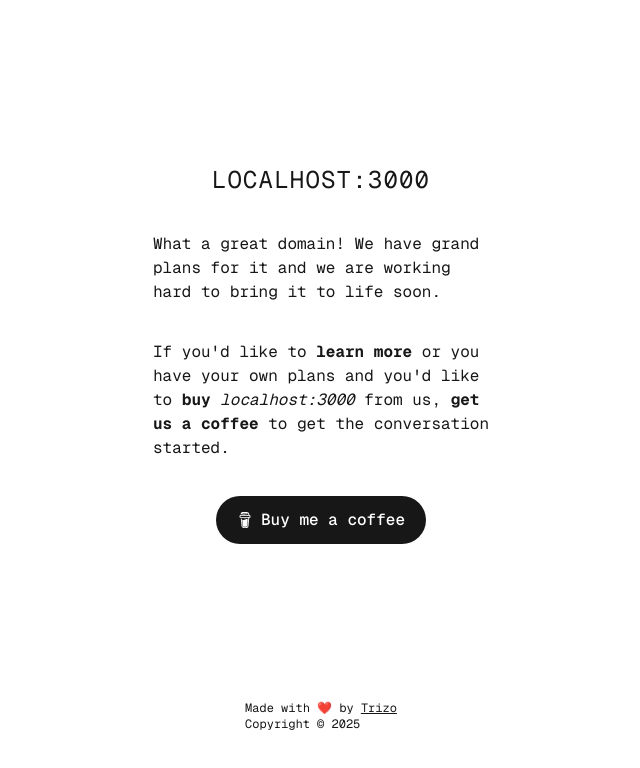
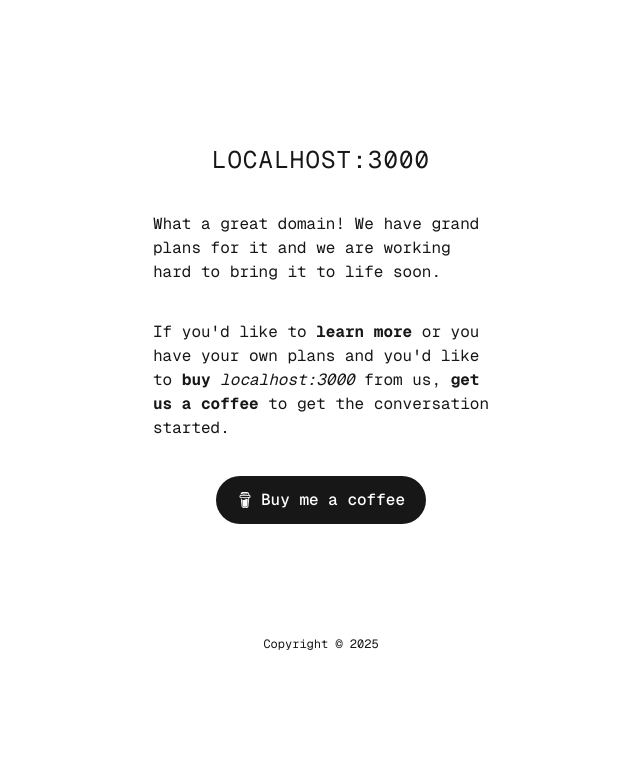
Before and after one commit to trizoza/nextjs-domain-lander, a Next.js app: page / in a window 1280 px wide. Shown: the top 768 px of the page, without its empty margins (319-959 px from the left). Built offline with nearby package versions, Linux system fonts and the light colour scheme.

Commit message:
add TODOs

```diff
--- a/app/constants.ts
+++ b/app/constants.ts
@@ -1,7 +1,24 @@
-// TODO: USE YOUR OWN COFFEE URL HERE
+/********************************************************************************************************
 
-// ko-fi.com example
-export const KOFI_URL = "https://ko-fi.com/trizo";
+🚨 TODO ⚠️
 
-// buymeacoffee.com example
-// export const BUY_ME_A_COFFEE_URL = "https://www.buymeacoffee.com/trizo";
+SET YOUR OWN COFFEE_URL!
+
+OPTION 1: SET ENVIRONMENT VARIABLE `COFFEE_URL` IN VERCEL PROJECT SETTINGS WITH YOUR OWN LINK
+OPTION 2: FORK THIS REPO AND OVERWRITE "https://www.buymeacoffee.com/trizo" ON LINE 12 WITH YOUR OWN LINK
+
+*********************************************************************************************************/
+
+export const COFFEE_URL = process.env.COFFEE_URL || "https://www.buymeacoffee.com/trizo";
+
+/*********************************************************************************************************
+
+POPULAR "BUY ME A COFFEE" PLATFORMS
+
+**********************************************************************************************************
+
+buymeacoffee.com - invite: https://www.buymeacoffee.com/invite/trizo
+
+ko-fi.com - example: https://ko-fi.com/trizo
+
+*********************************************************************************************************/
--- a/app/globals.css
+++ b/app/globals.css
@@ -20,5 +20,5 @@
 body {
   background: var(--background);
   color: var(--foreground);
-  font-family: var(--font-geist-mono), Helvetica, sans-serif;
+  font-family: var(--your-font-of-choice), Helvetica, sans-serif;
 }
--- a/app/layout.tsx
+++ b/app/layout.tsx
@@ -1,10 +1,22 @@
 import type { Metadata } from "next";
+
+/**********************************************************************************
+
+OPTIONAL TODO - YOUR OWN FONT
+
+1. Go to https://fonts.google.com/ and find a font you like
+
+2. Import it from "next/font/google" below (LINE 14)
+
+3. Overwrite the "Geist_Mono" function in the "customFont" variable below (LINE 18)
+
+**********************************************************************************/
 import { Geist_Mono } from "next/font/google";
+
 import "./globals.css";
 
-
-const geistMono = Geist_Mono({
-  variable: "--font-geist-mono",
+const customFont = Geist_Mono({
+  variable: "--your-font-of-choice",
   subsets: ["latin"],
 });
 
@@ -21,7 +33,7 @@ export default function RootLayout({
   return (
     <html lang="en">
       <body
-        className={`${geistMono.variable} antialiased`}
+        className={`${customFont.variable} antialiased`}
       >
         {children}
       </body>
--- a/app/page.tsx
+++ b/app/page.tsx
@@ -1,20 +1,20 @@
 import { SiBuymeacoffee } from "react-icons/si";
 import { headers } from "next/headers";
-import { KOFI_URL } from "./constants";
+import { COFFEE_URL } from "./constants";
 
 export default async function Home() {
   const headersList = headers();
   const host = (await headersList).get("host");
 
   return (
-    <div className="grid grid-rows-[20px_1fr_20px] items-start justify-items-center min-h-screen pt-0 pb-20 gap-16 sm:p-20">
-      <main className="max-w-[360px] flex flex-col gap-[36px] row-start-2 items-center w-full px-3">
+    <div className="grid grid-rows-[1fr_20px] items-start justify-items-center min-h-screen gap-16 pt-36 p-6 sm:p-36">
+      <main className="max-w-[360px] flex flex-col gap-[36px] row-start-1 items-center w-full px-3">
         <h1 className="uppercase text-2xl tracking-wider">{host}</h1>
         <p>What a great domain! We have grand plans for it and we are working hard to bring it to life soon.</p>
         <p>If you&apos;d like to <b>learn more</b> or you have your own plans and you&apos;d like to <b>buy</b> <i>{host}</i> from us, <b>get us a coffee</b> to get the conversation started.</p>
         <a
           className="rounded-full border border-solid border-transparent transition-colors flex items-center justify-center bg-foreground text-background gap-2 hover:bg-[#383838] dark:hover:bg-[#ccc] font-medium text-sm sm:text-base h-10 sm:h-12 px-4 sm:px-5 sm:w-auto"
-          href={KOFI_URL}
+          href={COFFEE_URL}
           target="_blank"
           rel="noopener noreferrer"
         >
@@ -22,8 +22,7 @@ export default async function Home() {
           Buy me a coffee
         </a>
       </main>
-      <footer className="row-start-3 items-center justify-center text-xs">
-        <p>Made with ❤️ by <a href={KOFI_URL} target="_blank" rel="noopener noreferrer" className="underline">Trizo</a></p>
+      <footer className="row-start-2 items-center justify-center text-xs">
         <p>Copyright © {new Date().getFullYear()}</p>
       </footer>
     </div>
```
Also changed, not shown: 1 other file (tests, documents, lock files or other folders).
